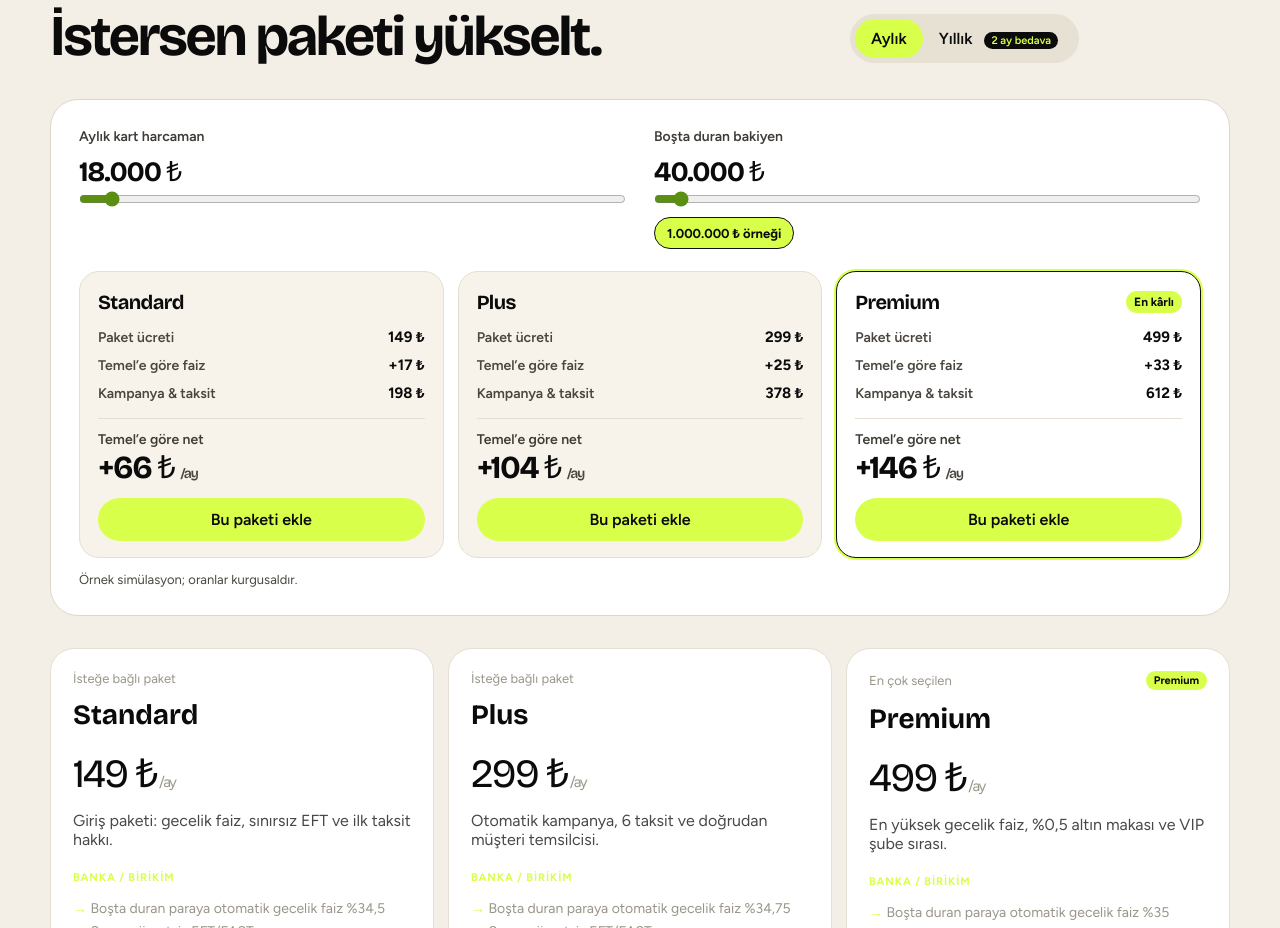
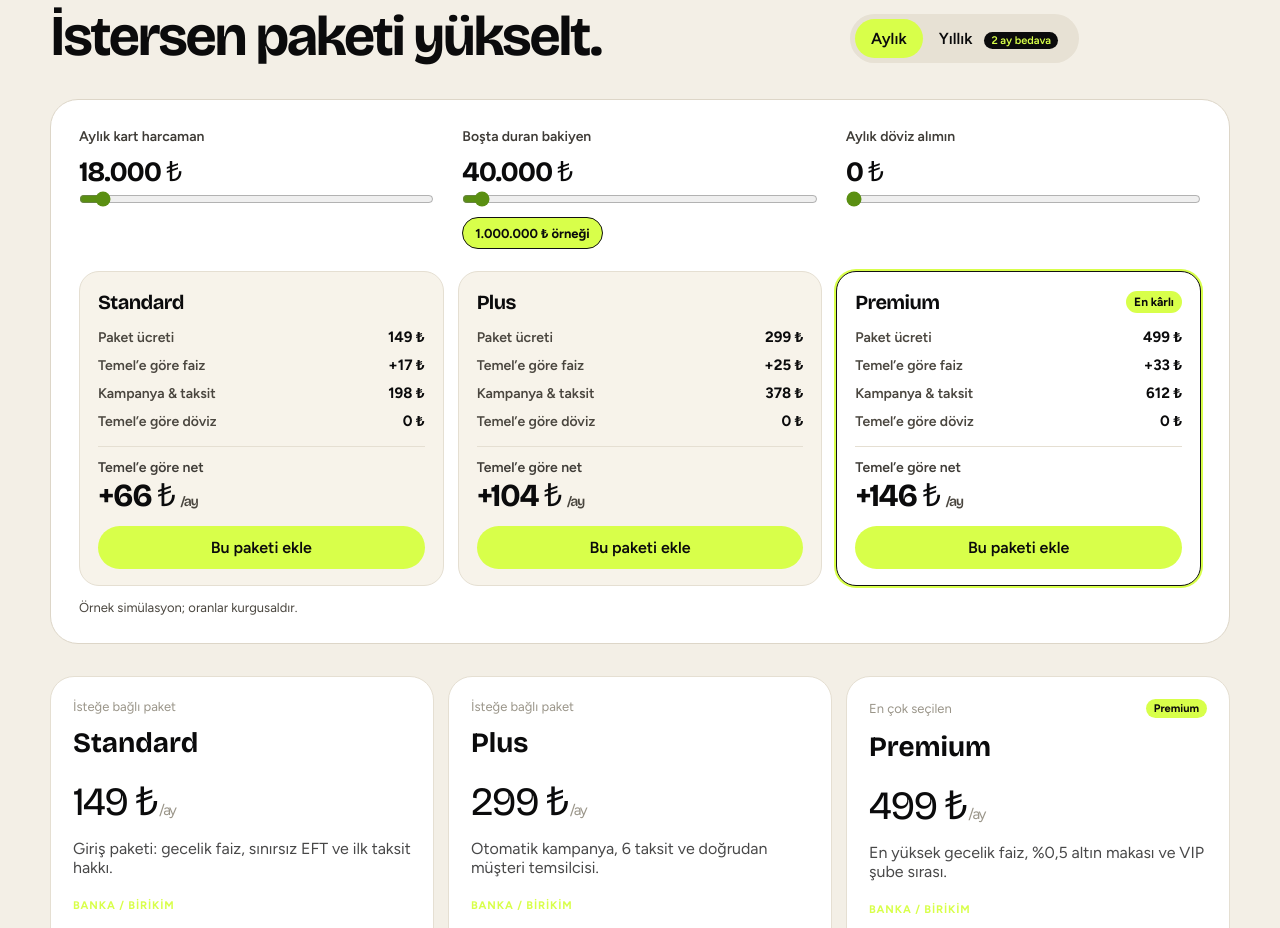
Before and after one commit to tanerduman/landingpage_newbanking, a React (Vite) app: page / in a window 1280 px wide. Shown: the part 1443-2371 px from the top of the page. Built offline with nearby package versions, Linux system fonts and the light colour scheme; no server answers; what botid would draw is missing.

Commit message:
Add monthly FX purchases to the plan simulator. (#71)
Co-authored-by: Cursor Agent <cursoragent@cursor.com>
Co-authored-by: tanerduman <tanerduman@users.noreply.github.com>

```diff
--- a/src/Simulator.tsx
+++ b/src/Simulator.tsx
@@ -2,6 +2,9 @@ import { useMemo, useState } from 'react'
 import { useI18n } from './i18n/LocaleContext.tsx'
 import { formatDelta, formatMoney } from './i18n/format.ts'
 import {
+  FX_MAX,
+  FX_MIN,
+  FX_STEP,
   IDLE_MIN,
   IDLE_STEP,
   SAMPLE_IDLE_TRY,
@@ -27,6 +30,7 @@ export default function Simulator({
   onPick: (id: PlanId) => void
 }) {
   const { t, locale } = useI18n()
+  const [fx, setFx] = useState(0)
   const [manual, setManual] = useState<{ spend: number; idle: number; tick: number | null } | null>(null)
   const focused = focus ? plans.find((item) => item.id === focus.id) : undefined
   const preset = focus && focused && manual?.tick !== focus.tick ? minimumScenario(focused, cycleYearly) : null
@@ -39,10 +43,10 @@ export default function Simulator({
 
   const rows = useMemo(() => {
     return plans.map((plan) => {
-      const monthly = planBreakdown(plan, spend, idle, cycleYearly)
+      const monthly = planBreakdown(plan, spend, idle, cycleYearly, fx)
       return { id: plan.id, name: plan.name, ...monthly }
     })
-  }, [spend, idle, cycleYearly])
+  }, [spend, idle, cycleYearly, fx])
 
   const bestId = rows.reduce((best, row) => (row.net > best.net ? row : best), rows[0]).id
   const colName: Record<PlanColumnId, string> = {
@@ -61,8 +65,12 @@ export default function Simulator({
         <label className="sim-idle-label" htmlFor="sim-idle">
           {t.simulator.idle}
         </label>
+        <label className="sim-fx-label" htmlFor="sim-fx">
+          {t.simulator.fx}
+        </label>
         <strong className="sim-spend-value">{formatMoney(spend, locale)}</strong>
         <strong className="sim-idle-value">{formatMoney(idle, locale)}</strong>
+        <strong className="sim-fx-value">{formatMoney(fx, locale)}</strong>
         <input
           id="sim-spend"
           className="sim-spend-range"
@@ -82,6 +90,16 @@ export default function Simulator({
           step={IDLE_STEP}
           value={idle}
           onChange={(e) => choose(spend, Number(e.target.value))}
+        />
+        <input
+          id="sim-fx"
+          className="sim-fx-range"
+          type="range"
+          min={FX_MIN}
+          max={FX_MAX}
+          step={FX_STEP}
+          value={fx}
+          onChange={(e) => setFx(Number(e.target.value))}
         />
         <button type="button" className="simulator-preset" onClick={() => choose(spend, SAMPLE_IDLE_TRY)}>
           {t.simulator.idlePreset}
@@ -116,6 +134,10 @@ export default function Simulator({
                 <dt>{t.simulator.extras}</dt>
                 <dd>{formatMoney(row.extras, locale)}</dd>
               </div>
+              <div>
+                <dt>{t.simulator.fxGain}</dt>
+                <dd>{formatDelta(row.fx, locale)}</dd>
+              </div>
             </dl>
             <p className="simulator-net">
               <span>{t.simulator.net}</span>
--- a/src/i18n/en.ts
+++ b/src/i18n/en.ts
@@ -126,9 +126,11 @@ export const en: Messages = {
   simulator: {
     spend: 'Monthly card spend',
     idle: 'Idle cash on the account',
+    fx: 'Monthly FX purchases',
     fee: 'Plan fee',
     interest: 'Overnight vs Basic',
     extras: 'Offers & instalments',
+    fxGain: 'FX vs Basic',
     net: 'Net vs Basic',
     best: 'Best value',
     pick: 'Add this plan',
--- a/src/i18n/tr.ts
+++ b/src/i18n/tr.ts
@@ -126,9 +126,11 @@ export const tr: Messages = {
   simulator: {
     spend: 'Aylık kart harcaman',
     idle: 'Boşta duran bakiyen',
+    fx: 'Aylık döviz alımın',
     fee: 'Paket ücreti',
     interest: 'Temel’e göre faiz',
     extras: 'Kampanya & taksit',
+    fxGain: 'Temel’e göre döviz',
     net: 'Temel’e göre net',
     best: 'En kârlı',
     pick: 'Bu paketi ekle',
--- a/src/i18n/types.ts
+++ b/src/i18n/types.ts
@@ -89,9 +89,11 @@ export type Messages = {
   simulator: {
     spend: string
     idle: string
+    fx: string
     fee: string
     interest: string
     extras: string
+    fxGain: string
     net: string
     best: string
     pick: string
--- a/src/index.css
+++ b/src/index.css
@@ -628,12 +628,12 @@ h3 {
 
 .simulator-controls {
   display: grid;
-  grid-template-columns: minmax(0, 1fr) minmax(0, 1fr);
+  grid-template-columns: minmax(0, 1fr) minmax(0, 1fr) minmax(0, 1fr);
   grid-template-areas:
-    "spend-label idle-label"
-    "spend-value idle-value"
-    "spend-range idle-range"
-    ". idle-button";
+    "spend-label idle-label fx-label"
+    "spend-value idle-value fx-value"
+    "spend-range idle-range fx-range"
+    ". idle-button .";
   column-gap: 28px;
   row-gap: 6px;
   align-items: center;
@@ -642,10 +642,13 @@ h3 {
 
 .sim-spend-label { grid-area: spend-label; }
 .sim-idle-label { grid-area: idle-label; }
+.sim-fx-label { grid-area: fx-label; }
 .sim-spend-value { grid-area: spend-value; }
 .sim-idle-value { grid-area: idle-value; }
+.sim-fx-value { grid-area: fx-value; }
 .sim-spend-range { grid-area: spend-range; }
 .sim-idle-range { grid-area: idle-range; }
+.sim-fx-range { grid-area: fx-range; }
 .simulator-preset { grid-area: idle-button; }
 
 .simulator-controls label {
@@ -2758,10 +2761,14 @@ td.row-action {
       "idle-label"
       "idle-value"
       "idle-range"
-      "idle-button";
+      "idle-button"
+      "fx-label"
+      "fx-value"
+      "fx-range";
   }
 
-  .sim-idle-label {
+  .sim-idle-label,
+  .sim-fx-label {
     margin-top: 16px;
   }
 
--- a/src/plans.ts
+++ b/src/plans.ts
@@ -56,16 +56,40 @@ export const SAMPLE_IDLE_TRY = 1_000_000
 export const SPEND_MAX = 80_000
 export const SPEND_STEP = 1_000
 export const IDLE_STEP = 5_000
+export const FX_MIN = 0
+export const FX_MAX = SAMPLE_IDLE_TRY
+export const FX_STEP = 5_000
 
 function extrasPerSpend(plan: (typeof plans)[number]) {
   return plan.campaignRate * 0.4 + plan.installmentRate * 0.2
 }
 
-export function planBreakdown(plan: (typeof plans)[number], spend: number, idle: number, cycleYearly = false) {
+export const fxFeeByColumn: Record<PlanColumnId, number> = {
+  account: 0.0149,
+  standard: 0.0075,
+  plus: 0.0035,
+  premium: 0,
+}
+
+export function fxSavingTry(planId: PlanColumnId, fxTry: number) {
+  if (fxTry <= 0) return 0
+  const fee = fxFeeByColumn[planId]
+  const base = fxFeeByColumn.account
+  return fxTry * (1 / (1 + fee) - 1 / (1 + base))
+}
+
+export function planBreakdown(
+  plan: (typeof plans)[number],
+  spend: number,
+  idle: number,
+  cycleYearly = false,
+  fxTry = 0,
+) {
   const fee = cycleYearly ? (plan.monthly * 10) / 12 : plan.monthly
   const interest = (idle * (plan.overnight - ACCOUNT_OVERNIGHT)) / 12
   const extras = spend * extrasPerSpend(plan)
-  return { fee, interest, extras, net: interest + extras - fee }
+  const fx = fxSavingTry(plan.id, fxTry)
+  return { fee, interest, extras, fx, net: interest + extras + fx - fee }
 }
 
 export function planNet(plan: (typeof plans)[number], spend: number, idle: number, cycleYearly = false) {
@@ -106,13 +130,6 @@ export const overnightByColumn: Record<PlanColumnId, number> = {
   account: ACCOUNT_OVERNIGHT,
   ...Object.fromEntries(plans.map((plan) => [plan.id, plan.overnight])),
 } as Record<PlanColumnId, number>
-
-export const fxFeeByColumn: Record<PlanColumnId, number> = {
-  account: 0.0149,
-  standard: 0.0075,
-  plus: 0.0035,
-  premium: 0,
-}
 
 /** Fallback gram gold until CollectAPI returns the live selling price. Basic stays 6,450 ₺/g in that sample. */
 export const SAMPLE_GOLD_GRAMS = 10
```
